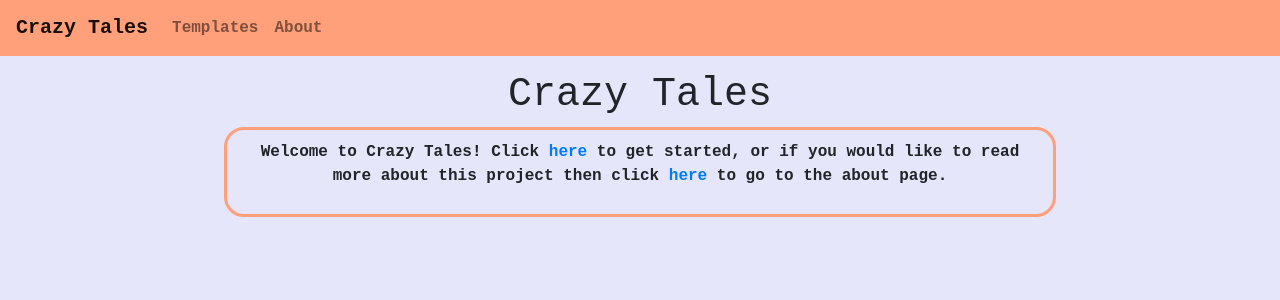
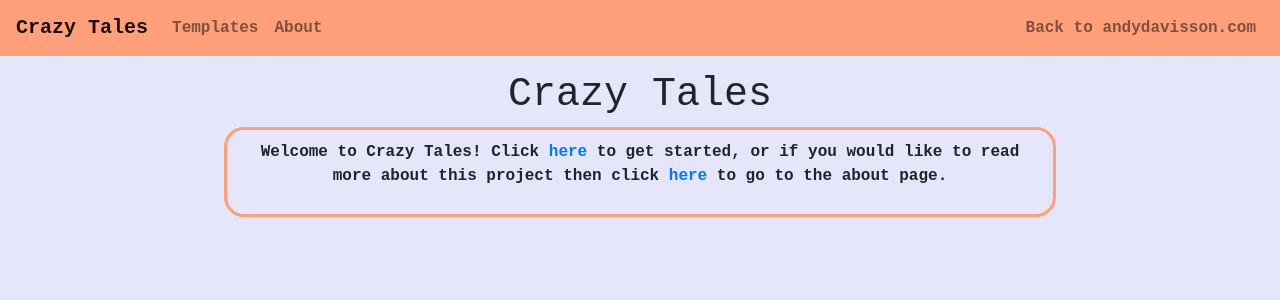
Before and after one commit to adavisson/crazy-tales, a React (Create React App) app: page / in a window 1280 px wide. Shown: the top 300 px of the page. Built offline with nearby package versions, Linux system fonts and the light colour scheme.

Commit message:
Updated NavBar with link back to webpage

```diff
--- a/src/components/NavBar.js
+++ b/src/components/NavBar.js
@@ -12,6 +12,9 @@ const NavBar = () => {
           <Nav.Link href="/templates">Templates</Nav.Link>
           <Nav.Link href="/about">About</Nav.Link>
         </Nav>
+        <Nav inline>
+          <Nav.Link href="https://andydavisson.com">Back to andydavisson.com</Nav.Link>
+        </Nav>
       </Navbar.Collapse>
     </Navbar>
   );
```
